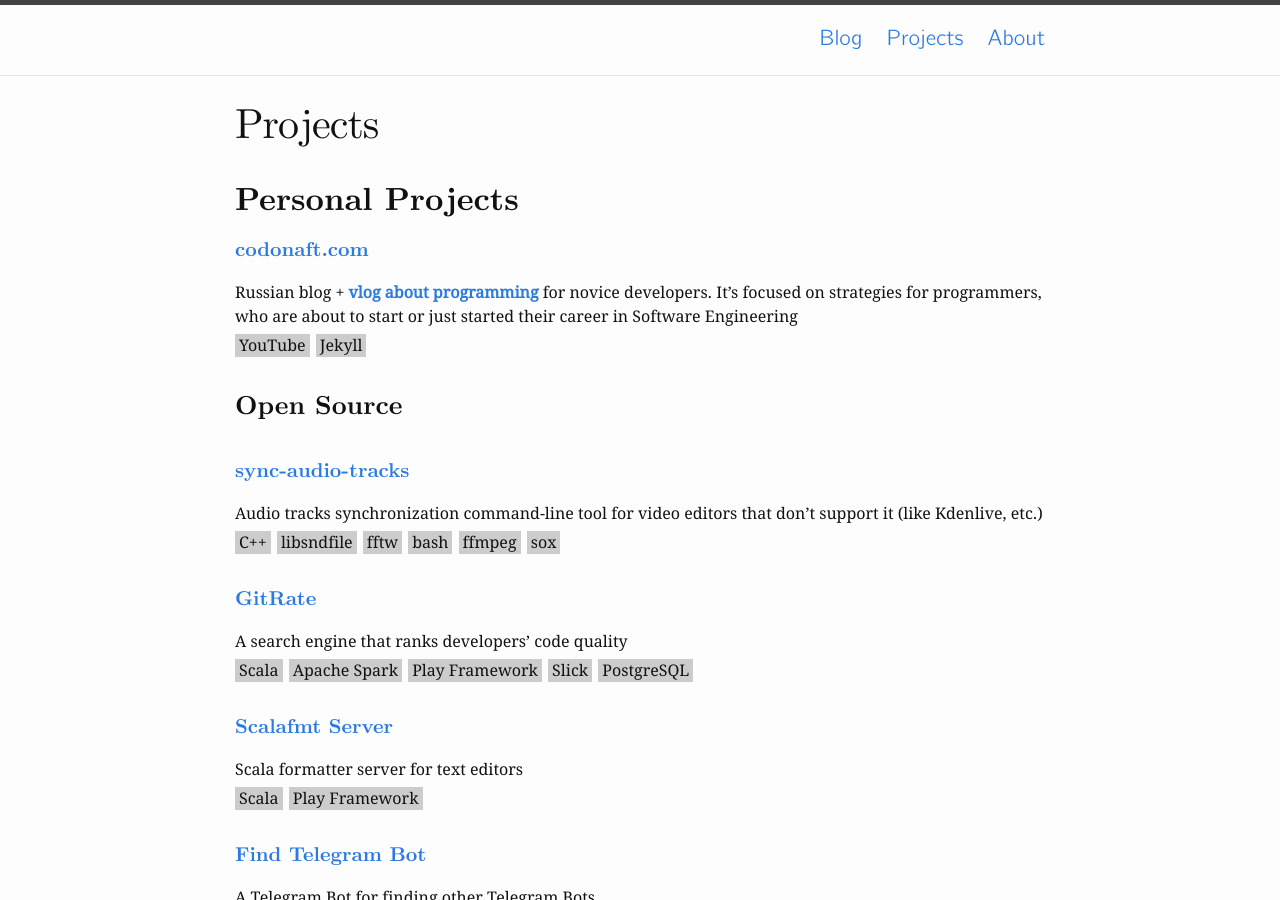
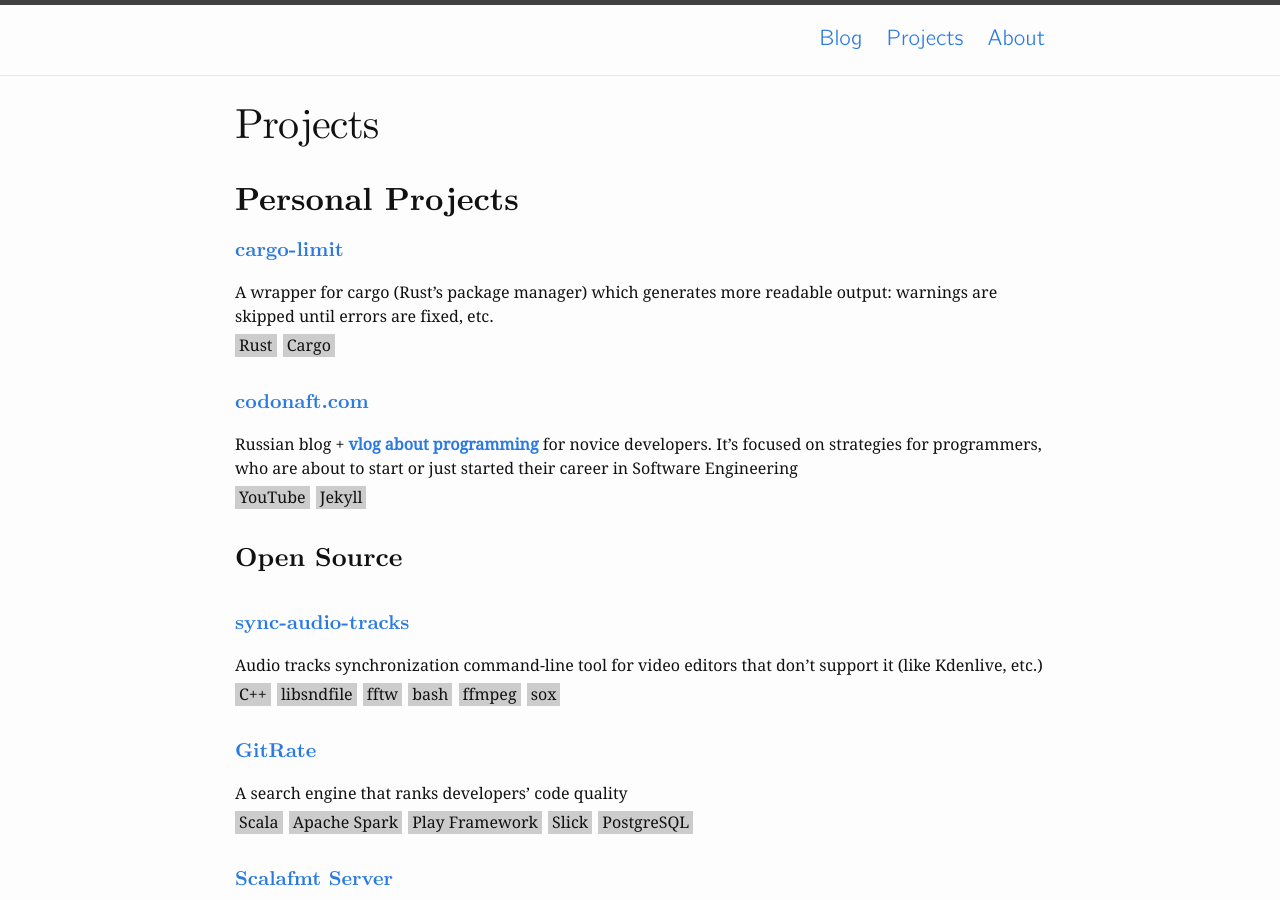
Before and after one commit to alopatindev/alopatindev.github.io, a Jekyll site: the page built from 01_projects.md, in a window 1280 px wide and 900 px high. Built offline with Jekyll 4.4.1, drawn with Linux system fonts in a browser that asks for light colours.

Commit message:
update projects

```diff
--- a/01_projects.md
+++ b/01_projects.md
@@ -5,6 +5,14 @@ permalink: /projects/
 ---
 
 ## Personal Projects
+
+#### [cargo-limit](https://github.com/alopatindev/cargo-limit)
+A wrapper for cargo (Rust's package manager) which generates more readable output:
+warnings are skipped until errors are fixed, etc.
+<div class="tags">
+  <span class="tag">Rust</span>
+  <span class="tag">Cargo</span>
+</div>
 
 #### [codonaft.com](https://codonaft.com)
 Russian blog + [**vlog about programming**](https://www.youtube.com/channel/UCjNAnQpPQydNLTHcVz0s44A)
```
